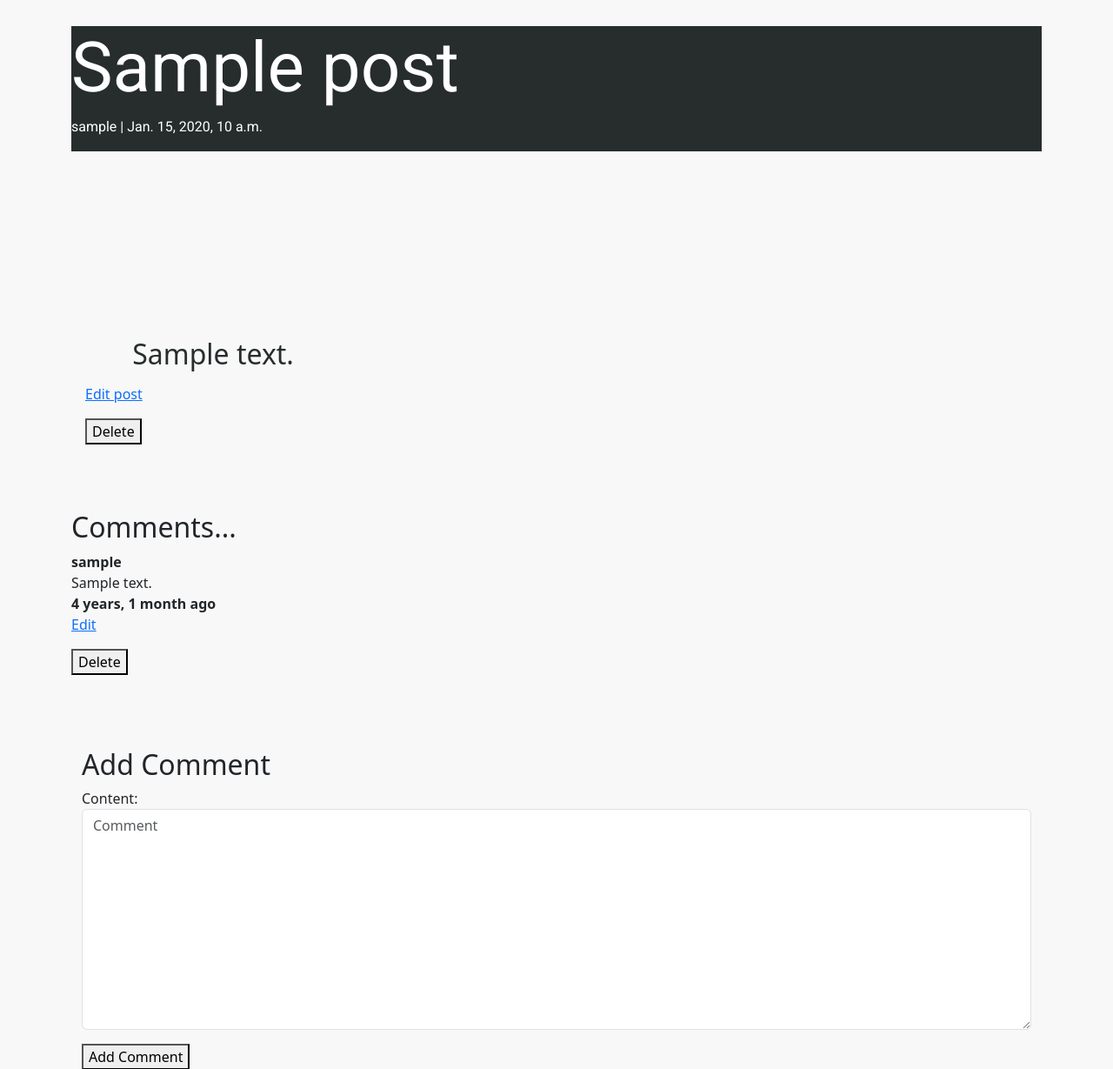
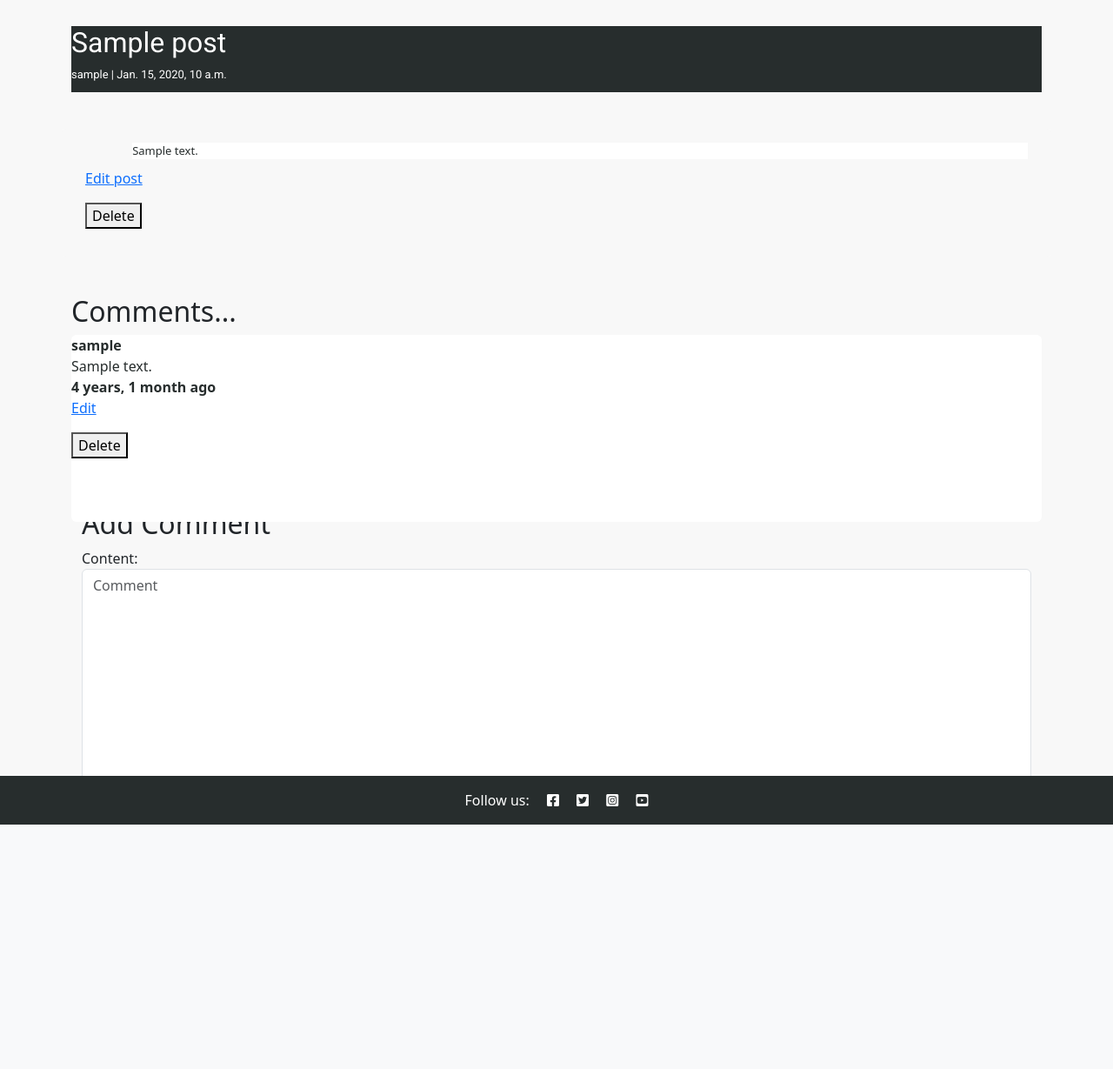
Before and after one commit to e-tidemo/crip-talk, a Django app: a page that uses forumapp/templates/forumapp/post_detail.html in a window 1280 px wide. Shown: the part 94-1323 px from the top of the page at 87% size. After the commit the page ends 1042 px from the top, so only its background shows below. Run offline with Django 4.2, Linux system fonts and the light colour scheme; a user stored in the database is signed in; tables that the repository leaves empty hold one stand-in row (values such as "Sample post").

Commit message:
Change styling on post_detail to make structure more clear

```diff
--- a/forumapp/templates/forumapp/post_detail.html
+++ b/forumapp/templates/forumapp/post_detail.html
@@ -6,9 +6,7 @@
     <div class="container">
         <div class="row g-0">
             <div class="masthead-text">
-                <!-- Post title goes in these h1 tags -->
                 <h2 class="post-title">{{ post.title }}</h2>
-                <!-- Post author goes before the | the post's created date goes after -->
                 <p class="post-subtitle">{{ post.author }} | {{ post.created_on }}</p>
             </div>
         </div>
@@ -19,8 +17,6 @@
     <div class="row">
         <div class="col card mb-4  mt-3 left  top">
             <div class="card-body">
-                <!-- The post content goes inside the card-text. -->
-                <!-- Use the | safe filter inside the template tags -->
                 <p class="card-text post-content">
                     {{ post.content | safe }}
                 </p>
@@ -39,7 +35,7 @@
 </div>
 
 <!-- Display existing comments -->
-<div class="container comments">
+<div class="container comments comment-container">
     <div class="row">
         <div class="col">
             <h2>Comments...</h2>
@@ -47,11 +43,10 @@
             <p>No comments yet...</p>
             {% else %}
             {% for comment in post.comments.all %}
-                <div>
+                <div class="card comment-card">
                     <strong>
                         {{ comment.author.username }}
                     </strong>
-                    <br/>
                     {{ comment.content }}
                     <br/>
                     <strong>
@@ -66,7 +61,6 @@
                             </form>
                         {% endif %}
                     </p>
-                    <br/><br/>
                     <!---<div class="comment-comment">
                         <form method="post" action="{% url 'add_comment' slug=post.slug %}">
                             {% csrf_token %}
@@ -86,7 +80,7 @@
 </div>
 
 <!-- Comment form -->
-<div class="container">
+<div class="container add-comment">
     <div class="row">
         <div class="col">
             <h2>Add Comment</h2>
--- a/forumapp/urls.py
+++ b/forumapp/urls.py
@@ -15,5 +15,4 @@ urlpatterns = [
     path('edit-comment/<int:pk>/', views.CommentUpdateView.as_view(), name='edit-comment'),
     path('delete-post/<slug:slug>/', views.PostDeleteView.as_view(), name='delete-post'),
     path('delete-comment/<int:pk>/', views.CommentDeleteView.as_view(), name='delete-comment'),
-
 ]
--- a/static/css/style.css
+++ b/static/css/style.css
@@ -183,7 +183,8 @@ h1{
 
 .topic-intro {
     font-family: "Roboto", sans-serif;
-    font-size: 18px;
+    font-weight: 500;
+    font-size: 20px;
     text-align: center;
 }
 
@@ -199,7 +200,7 @@ h1{
     overflow: hidden;
     position: relative;
     display: inline-block;
-    height: 33vh;
+    height: 10vh;
     width: 100%;
 }
 
@@ -208,24 +209,31 @@ h1{
     color: white;
     position: relative;
     font-family: "Roboto", sans-serif;
-    font-size: medium;
+    font-size: small;
 }
 
 .post-title {
     font-family: "Roboto", sans-serif;
-    font-size: 5rem;
+    font-size: 2rem;
 }
 
 .post-content {
-    font-size: 2rem;
+    font-size: small;
+    background-color: #fff;
 }
 
-.comment-comment {
-    height: 2rem;
+.comment-container {
+    max-height: 60vh;
+    overflow-y: auto;
 }
 
-.red-o {
-    color: #E84610;
+.comment-card {
+    background-color: #fff;
+    margin-bottom: 10px;
+}
+
+.add-comment {
+    margin-top: 10px;
 }
 
 .thin {
```
Also changed, not shown: 1 other file.
